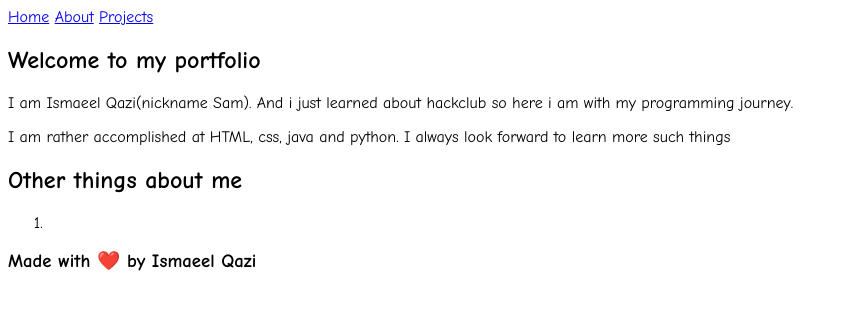
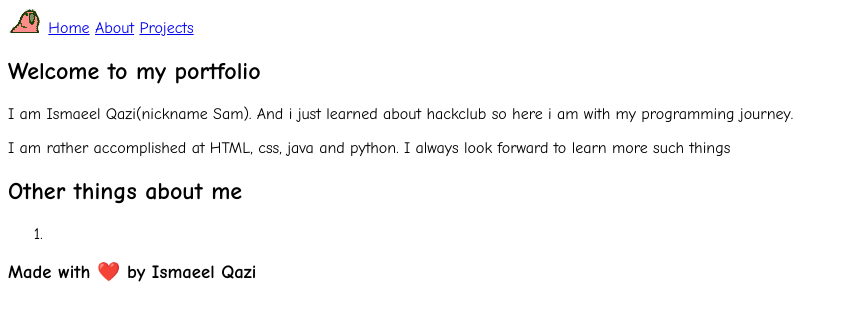
Before and after one commit to MIsmaeelQazi/Portfolio, a plain HTML site: page index.html in a window 1280 px wide. Shown: the whole page, without its empty margins (0-848 px from the left). Drawn offline with Linux system fonts and the light colour scheme.

Commit message:
logo added

```diff
--- a/index.html
+++ b/index.html
@@ -7,6 +7,7 @@
     </head>
     <body>
         <header>
+        <img src="images/Fast.gif" alt="Profile Picture">
         <a href="index.html">Home</a>
         <a href="about.html">About</a>
         <a href="projects.html">Projects</a>
```
Also changed, not shown: images/Fast.gif (added).
